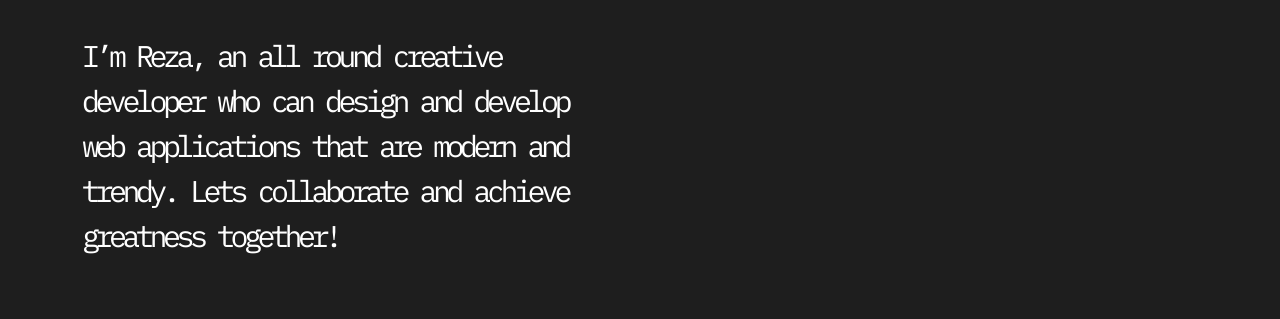
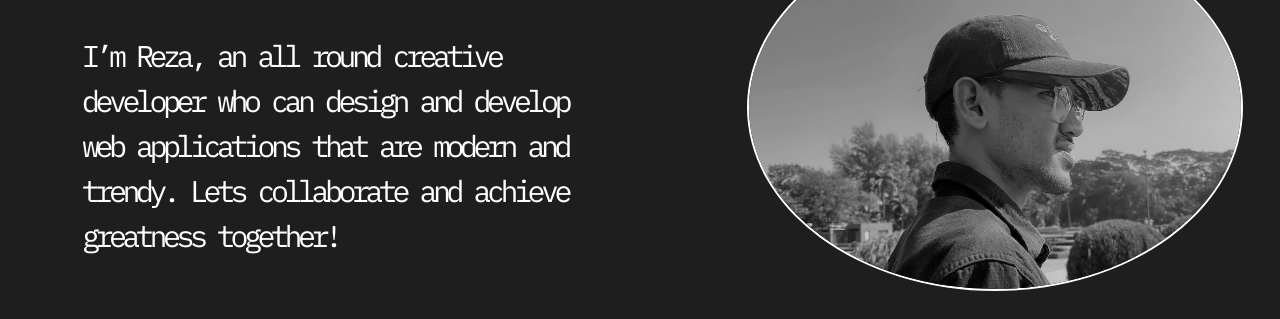
Before and after one commit to RezaAlHassan/RezaAlHassan.github.io, a website: page index.html in a window 1280 px wide. Shown: the part 292-611 px from the top of the page. Drawn offline with nearby package versions, Linux system fonts and the light colour scheme; a web font is replaced by a local one.

Commit message:
profile pic added

```diff
--- a/index.html
+++ b/index.html
@@ -61,7 +61,7 @@
 
         </div>
         <div class="col-5">
-          picture
+          <img id="profile-picture" src="/images/IMG_5684.jpg" alt="Avatar">
         </div>
       </div>
       </div>
--- a/styles.css
+++ b/styles.css
@@ -139,3 +139,9 @@ margin-right: 0.5em;
     padding-left: 20px;
     border: 0.2px solid #575757;
   }
+
+  #profile-picture{
+    border-radius: 50%;
+    width:110%;
+    border: 2px solid #ffffff;
+  }
```
Also changed, not shown: images/IMG_5684.jpg (added).
